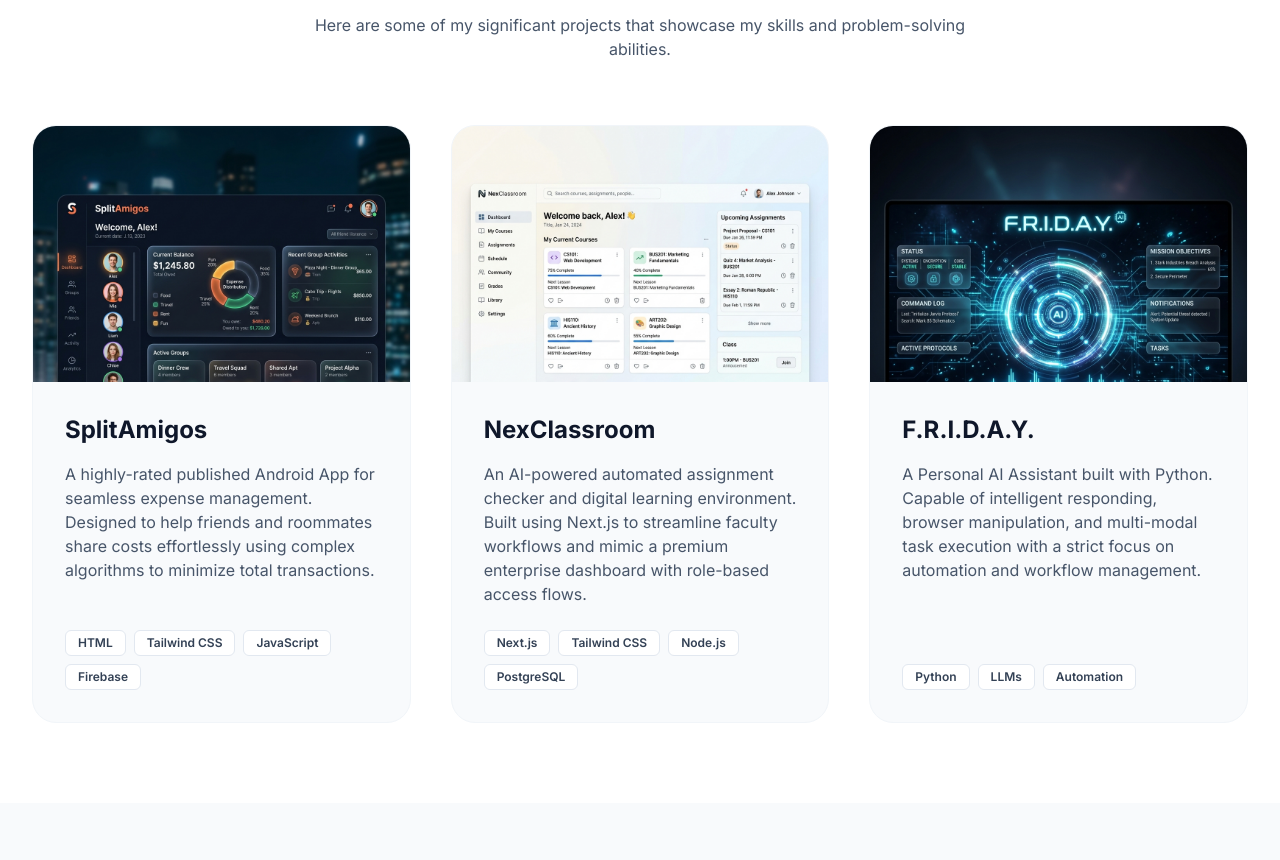
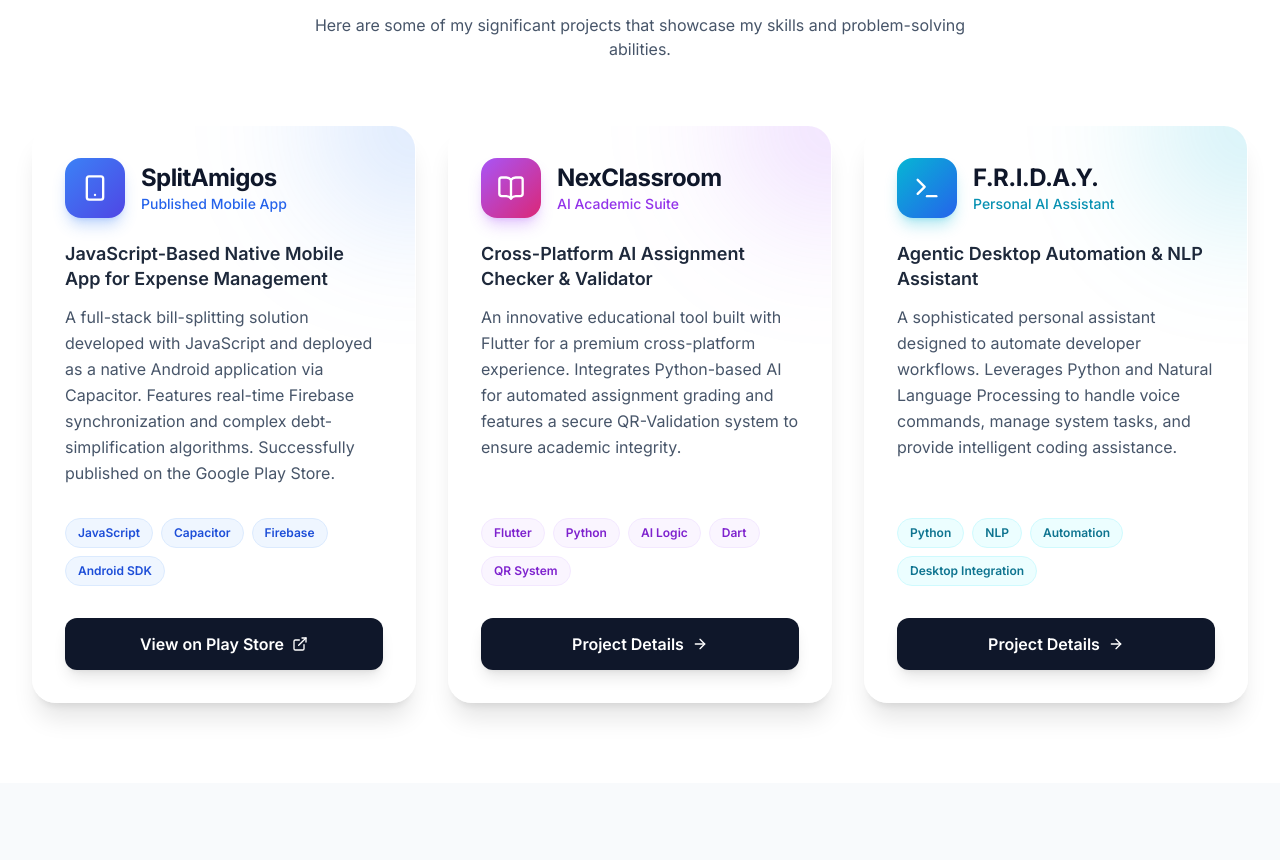
Before and after one commit to jaysonilive/portfolio-website, a plain HTML site: page index.html in a window 1280 px wide. Shown: the part 2821-3681 px from the top of the page. Drawn offline with nearby package versions, Linux system fonts and the light colour scheme.

Commit message:
feat: enhance featured projects section with glassmorphism cards

```diff
--- a/index.html
+++ b/index.html
@@ -348,93 +348,110 @@
                 <p class="mt-4 text-slate-600 dark:text-slate-400 max-w-2xl mx-auto">Here are some of my significant projects that showcase my skills and problem-solving abilities.</p>
             </div>
 
-            <div class="grid grid-cols-1 lg:grid-cols-3 gap-10">
+            <div class="grid grid-cols-1 md:grid-cols-2 lg:grid-cols-3 gap-8">
                 <!-- Project 1: SplitAmigos -->
-                <div class="group bg-slate-50 dark:bg-slate-900 rounded-3xl overflow-hidden border border-slate-100 dark:border-slate-800 hover:shadow-2xl hover:shadow-primary-500/10 transition-all duration-300 reveal flex flex-col h-full transform hover:-translate-y-2">
-                    <div class="relative h-64 overflow-hidden">
-                        <img src="assets/images/splitamigos.png" alt="SplitAmigos App" class="w-full h-full object-cover object-top group-hover:scale-105 transition-transform duration-500">
-                        <div class="absolute inset-0 bg-gradient-to-t from-slate-900/80 to-transparent opacity-0 group-hover:opacity-100 transition-opacity duration-300 flex items-end p-6">
-                            <a href="#" class="inline-flex items-center space-x-2 text-white font-semibold hover:text-primary-300 transition-colors">
-                                <span>View Live Demo</span>
-                                <i data-lucide="external-link" class="w-4 h-4"></i>
-                            </a>
-                        </div>
-                    </div>
-                    <div class="p-8 flex flex-col flex-grow">
-                        <div class="flex justify-between items-start mb-4">
-                            <h3 class="text-2xl font-bold text-slate-900 dark:text-white">SplitAmigos</h3>
-                            <div class="flex space-x-2 text-slate-500 dark:text-slate-400">
-                                <a href="#" class="hover:text-primary-600 dark:hover:text-primary-400 transition-colors"><i data-lucide="github" class="w-5 h-5"></i></a>
+                <div class="group relative p-8 rounded-3xl bg-white/60 dark:bg-slate-900/40 backdrop-blur-xl border border-white/60 dark:border-slate-700/50 shadow-xl hover:shadow-2xl hover:shadow-primary-500/20 transition-all duration-500 flex flex-col h-full transform hover:-translate-y-2 overflow-hidden">
+                    <div class="absolute -top-24 -right-24 w-48 h-48 bg-primary-500/20 rounded-full blur-3xl group-hover:bg-primary-500/30 transition-colors duration-500"></div>
+
+                    <div class="relative z-10 flex flex-col h-full">
+                        <div class="flex items-center space-x-4 mb-6">
+                            <div class="p-4 bg-gradient-to-br from-primary-500 to-indigo-600 rounded-2xl shadow-lg shadow-primary-500/30">
+                                <i data-lucide="smartphone" class="w-7 h-7 text-white"></i>
+                            </div>
+                            <div>
+                                <h3 class="text-2xl font-bold text-slate-900 dark:text-white tracking-tight">SplitAmigos</h3>
+                                <p class="text-sm font-medium text-primary-600 dark:text-primary-400">Published Mobile App</p>
                             </div>
                         </div>
-                        <p class="text-slate-600 dark:text-slate-400 mb-6 flex-grow">
-                            A highly-rated published Android App for seamless expense management. Designed to help friends and roommates share costs effortlessly using complex algorithms to minimize total transactions.
+
+                        <h4 class="text-lg font-semibold text-slate-800 dark:text-slate-200 mb-3 leading-snug">JavaScript-Based Native Mobile App for Expense Management</h4>
+
+                        <p class="text-slate-600 dark:text-slate-400 mb-8 flex-grow leading-relaxed">
+                            A full-stack bill-splitting solution developed with JavaScript and deployed as a native Android application via Capacitor. Features real-time Firebase synchronization and complex debt-simplification algorithms. Successfully published on the Google Play Store.
                         </p>
-                        <div class="flex flex-wrap gap-2 mt-auto">
-                            <span class="px-3 py-1 bg-white dark:bg-slate-800 text-slate-700 dark:text-slate-300 text-xs font-semibold rounded-md border border-slate-200 dark:border-slate-700">HTML</span>
-                            <span class="px-3 py-1 bg-white dark:bg-slate-800 text-slate-700 dark:text-slate-300 text-xs font-semibold rounded-md border border-slate-200 dark:border-slate-700">Tailwind CSS</span>
-                            <span class="px-3 py-1 bg-white dark:bg-slate-800 text-slate-700 dark:text-slate-300 text-xs font-semibold rounded-md border border-slate-200 dark:border-slate-700">JavaScript</span>
-                            <span class="px-3 py-1 bg-white dark:bg-slate-800 text-slate-700 dark:text-slate-300 text-xs font-semibold rounded-md border border-slate-200 dark:border-slate-700">Firebase</span>
+
+                        <div class="flex flex-wrap gap-2 mb-8">
+                            <span class="px-3 py-1.5 bg-primary-50 dark:bg-primary-900/20 text-primary-700 dark:text-primary-300 text-xs font-semibold rounded-full border border-primary-100 dark:border-primary-800/50 transition-colors group-hover:bg-primary-100 dark:group-hover:bg-primary-900/40">JavaScript</span>
+                            <span class="px-3 py-1.5 bg-primary-50 dark:bg-primary-900/20 text-primary-700 dark:text-primary-300 text-xs font-semibold rounded-full border border-primary-100 dark:border-primary-800/50 transition-colors group-hover:bg-primary-100 dark:group-hover:bg-primary-900/40">Capacitor</span>
+                            <span class="px-3 py-1.5 bg-primary-50 dark:bg-primary-900/20 text-primary-700 dark:text-primary-300 text-xs font-semibold rounded-full border border-primary-100 dark:border-primary-800/50 transition-colors group-hover:bg-primary-100 dark:group-hover:bg-primary-900/40">Firebase</span>
+                            <span class="px-3 py-1.5 bg-primary-50 dark:bg-primary-900/20 text-primary-700 dark:text-primary-300 text-xs font-semibold rounded-full border border-primary-100 dark:border-primary-800/50 transition-colors group-hover:bg-primary-100 dark:group-hover:bg-primary-900/40">Android SDK</span>
                         </div>
+
+                        <a href="https://play.google.com/store/apps/details?id=com.jaysoni.splitamigos&pcampaignid=web_share" target="_blank" class="inline-flex items-center justify-center w-full py-3.5 px-6 rounded-xl bg-slate-900 dark:bg-white text-white dark:text-slate-900 font-semibold hover:bg-primary-600 dark:hover:bg-primary-500 transition-all duration-300 shadow-lg hover:shadow-primary-500/25">
+                            <span>View on Play Store</span>
+                            <i data-lucide="external-link" class="w-4 h-4 ml-2"></i>
+                        </a>
                     </div>
                 </div>
 
                 <!-- Project 2: NexClassroom -->
-                <div class="group bg-slate-50 dark:bg-slate-900 rounded-3xl overflow-hidden border border-slate-100 dark:border-slate-800 hover:shadow-2xl hover:shadow-primary-500/10 transition-all duration-300 reveal flex flex-col h-full transform hover:-translate-y-2" style="transition-delay: 100ms;">
-                    <div class="relative h-64 overflow-hidden">
-                        <img src="assets/images/nexclassroom.png" alt="NexClassroom App" class="w-full h-full object-cover object-top group-hover:scale-105 transition-transform duration-500">
-                        <div class="absolute inset-0 bg-gradient-to-t from-slate-900/80 to-transparent opacity-0 group-hover:opacity-100 transition-opacity duration-300 flex items-end p-6">
-                            <a href="#" class="inline-flex items-center space-x-2 text-white font-semibold hover:text-primary-300 transition-colors">
-                                <span>View Live Demo</span>
-                                <i data-lucide="external-link" class="w-4 h-4"></i>
-                            </a>
-                        </div>
-                    </div>
-                    <div class="p-8 flex flex-col flex-grow">
-                        <div class="flex justify-between items-start mb-4">
-                            <h3 class="text-2xl font-bold text-slate-900 dark:text-white">NexClassroom</h3>
-                            <div class="flex space-x-2 text-slate-500 dark:text-slate-400">
-                                <a href="#" class="hover:text-primary-600 dark:hover:text-primary-400 transition-colors"><i data-lucide="github" class="w-5 h-5"></i></a>
+                <div class="group relative p-8 rounded-3xl bg-white/60 dark:bg-slate-900/40 backdrop-blur-xl border border-white/60 dark:border-slate-700/50 shadow-xl hover:shadow-2xl hover:shadow-purple-500/20 transition-all duration-500 flex flex-col h-full transform hover:-translate-y-2 overflow-hidden" style="transition-delay: 100ms;">
+                    <div class="absolute -top-24 -right-24 w-48 h-48 bg-purple-500/20 rounded-full blur-3xl group-hover:bg-purple-500/30 transition-colors duration-500"></div>
+
+                    <div class="relative z-10 flex flex-col h-full">
+                        <div class="flex items-center space-x-4 mb-6">
+                            <div class="p-4 bg-gradient-to-br from-purple-500 to-pink-600 rounded-2xl shadow-lg shadow-purple-500/30">
+                                <i data-lucide="book-open" class="w-7 h-7 text-white"></i>
+                            </div>
+                            <div>
+                                <h3 class="text-2xl font-bold text-slate-900 dark:text-white tracking-tight">NexClassroom</h3>
+                                <p class="text-sm font-medium text-purple-600 dark:text-purple-400">AI Academic Suite</p>
                             </div>
                         </div>
-                        <p class="text-slate-600 dark:text-slate-400 mb-6 flex-grow">
-                            An AI-powered automated assignment checker and digital learning environment. Built using Next.js to streamline faculty workflows and mimic a premium enterprise dashboard with role-based access flows.
+
+                        <h4 class="text-lg font-semibold text-slate-800 dark:text-slate-200 mb-3 leading-snug">Cross-Platform AI Assignment Checker & Validator</h4>
+
+                        <p class="text-slate-600 dark:text-slate-400 mb-8 flex-grow leading-relaxed">
+                            An innovative educational tool built with Flutter for a premium cross-platform experience. Integrates Python-based AI for automated assignment grading and features a secure QR-Validation system to ensure academic integrity.
                         </p>
-                        <div class="flex flex-wrap gap-2 mt-auto">
-                            <span class="px-3 py-1 bg-white dark:bg-slate-800 text-slate-700 dark:text-slate-300 text-xs font-semibold rounded-md border border-slate-200 dark:border-slate-700">Next.js</span>
-                            <span class="px-3 py-1 bg-white dark:bg-slate-800 text-slate-700 dark:text-slate-300 text-xs font-semibold rounded-md border border-slate-200 dark:border-slate-700">Tailwind CSS</span>
-                            <span class="px-3 py-1 bg-white dark:bg-slate-800 text-slate-700 dark:text-slate-300 text-xs font-semibold rounded-md border border-slate-200 dark:border-slate-700">Node.js</span>
-                            <span class="px-3 py-1 bg-white dark:bg-slate-800 text-slate-700 dark:text-slate-300 text-xs font-semibold rounded-md border border-slate-200 dark:border-slate-700">PostgreSQL</span>
+
+                        <div class="flex flex-wrap gap-2 mb-8">
+                            <span class="px-3 py-1.5 bg-purple-50 dark:bg-purple-900/20 text-purple-700 dark:text-purple-300 text-xs font-semibold rounded-full border border-purple-100 dark:border-purple-800/50 transition-colors group-hover:bg-purple-100 dark:group-hover:bg-purple-900/40">Flutter</span>
+                            <span class="px-3 py-1.5 bg-purple-50 dark:bg-purple-900/20 text-purple-700 dark:text-purple-300 text-xs font-semibold rounded-full border border-purple-100 dark:border-purple-800/50 transition-colors group-hover:bg-purple-100 dark:group-hover:bg-purple-900/40">Python</span>
+                            <span class="px-3 py-1.5 bg-purple-50 dark:bg-purple-900/20 text-purple-700 dark:text-purple-300 text-xs font-semibold rounded-full border border-purple-100 dark:border-purple-800/50 transition-colors group-hover:bg-purple-100 dark:group-hover:bg-purple-900/40">AI Logic</span>
+                            <span class="px-3 py-1.5 bg-purple-50 dark:bg-purple-900/20 text-purple-700 dark:text-purple-300 text-xs font-semibold rounded-full border border-purple-100 dark:border-purple-800/50 transition-colors group-hover:bg-purple-100 dark:group-hover:bg-purple-900/40">Dart</span>
+                            <span class="px-3 py-1.5 bg-purple-50 dark:bg-purple-900/20 text-purple-700 dark:text-purple-300 text-xs font-semibold rounded-full border border-purple-100 dark:border-purple-800/50 transition-colors group-hover:bg-purple-100 dark:group-hover:bg-purple-900/40">QR System</span>
                         </div>
+
+                        <a href="#" class="inline-flex items-center justify-center w-full py-3.5 px-6 rounded-xl bg-slate-900 dark:bg-white text-white dark:text-slate-900 font-semibold hover:bg-purple-600 dark:hover:bg-purple-500 transition-all duration-300 shadow-lg hover:shadow-purple-500/25">
+                            <span>Project Details</span>
+                            <i data-lucide="arrow-right" class="w-4 h-4 ml-2 group-hover:translate-x-1 transition-transform"></i>
+                        </a>
                     </div>
                 </div>
 
                 <!-- Project 3: F.R.I.D.A.Y. -->
-                <div class="group bg-slate-50 dark:bg-slate-900 rounded-3xl overflow-hidden border border-slate-100 dark:border-slate-800 hover:shadow-2xl hover:shadow-primary-500/10 transition-all duration-300 reveal flex flex-col h-full transform hover:-translate-y-2" style="transition-delay: 200ms;">
-                    <div class="relative h-64 overflow-hidden">
-                        <img src="assets/images/friday.png" alt="F.R.I.D.A.Y. App" class="w-full h-full object-cover object-top group-hover:scale-105 transition-transform duration-500">
-                        <div class="absolute inset-0 bg-gradient-to-t from-slate-900/80 to-transparent opacity-0 group-hover:opacity-100 transition-opacity duration-300 flex items-end p-6">
-                            <a href="#" class="inline-flex items-center space-x-2 text-white font-semibold hover:text-primary-300 transition-colors">
-                                <span>View Live Demo</span>
-                                <i data-lucide="external-link" class="w-4 h-4"></i>
-                            </a>
-                        </div>
-                    </div>
-                    <div class="p-8 flex flex-col flex-grow">
-                        <div class="flex justify-between items-start mb-4">
-                            <h3 class="text-2xl font-bold text-slate-900 dark:text-white">F.R.I.D.A.Y.</h3>
-                            <div class="flex space-x-2 text-slate-500 dark:text-slate-400">
-                                <a href="#" class="hover:text-primary-600 dark:hover:text-primary-400 transition-colors"><i data-lucide="github" class="w-5 h-5"></i></a>
+                <div class="group relative p-8 rounded-3xl bg-white/60 dark:bg-slate-900/40 backdrop-blur-xl border border-white/60 dark:border-slate-700/50 shadow-xl hover:shadow-2xl hover:shadow-cyan-500/20 transition-all duration-500 flex flex-col h-full transform hover:-translate-y-2 overflow-hidden" style="transition-delay: 200ms;">
+                    <div class="absolute -top-24 -right-24 w-48 h-48 bg-cyan-500/20 rounded-full blur-3xl group-hover:bg-cyan-500/30 transition-colors duration-500"></div>
+
+                    <div class="relative z-10 flex flex-col h-full">
+                        <div class="flex items-center space-x-4 mb-6">
+                            <div class="p-4 bg-gradient-to-br from-cyan-500 to-blue-600 rounded-2xl shadow-lg shadow-cyan-500/30">
+                                <i data-lucide="terminal" class="w-7 h-7 text-white"></i>
+                            </div>
+                            <div>
+                                <h3 class="text-2xl font-bold text-slate-900 dark:text-white tracking-tight">F.R.I.D.A.Y.</h3>
+                                <p class="text-sm font-medium text-cyan-600 dark:text-cyan-400">Personal AI Assistant</p>
                             </div>
                         </div>
-                        <p class="text-slate-600 dark:text-slate-400 mb-6 flex-grow">
-                            A Personal AI Assistant built with Python. Capable of intelligent responding, browser manipulation, and multi-modal task execution with a strict focus on automation and workflow management.
+
+                        <h4 class="text-lg font-semibold text-slate-800 dark:text-slate-200 mb-3 leading-snug">Agentic Desktop Automation & NLP Assistant</h4>
+
+                        <p class="text-slate-600 dark:text-slate-400 mb-8 flex-grow leading-relaxed">
+                            A sophisticated personal assistant designed to automate developer workflows. Leverages Python and Natural Language Processing to handle voice commands, manage system tasks, and provide intelligent coding assistance.
                         </p>
-                        <div class="flex flex-wrap gap-2 mt-auto">
-                            <span class="px-3 py-1 bg-white dark:bg-slate-800 text-slate-700 dark:text-slate-300 text-xs font-semibold rounded-md border border-slate-200 dark:border-slate-700">Python</span>
-                            <span class="px-3 py-1 bg-white dark:bg-slate-800 text-slate-700 dark:text-slate-300 text-xs font-semibold rounded-md border border-slate-200 dark:border-slate-700">LLMs</span>
-                            <span class="px-3 py-1 bg-white dark:bg-slate-800 text-slate-700 dark:text-slate-300 text-xs font-semibold rounded-md border border-slate-200 dark:border-slate-700">Automation</span>
+
+                        <div class="flex flex-wrap gap-2 mb-8">
+                            <span class="px-3 py-1.5 bg-cyan-50 dark:bg-cyan-900/20 text-cyan-700 dark:text-cyan-300 text-xs font-semibold rounded-full border border-cyan-100 dark:border-cyan-800/50 transition-colors group-hover:bg-cyan-100 dark:group-hover:bg-cyan-900/40">Python</span>
+                            <span class="px-3 py-1.5 bg-cyan-50 dark:bg-cyan-900/20 text-cyan-700 dark:text-cyan-300 text-xs font-semibold rounded-full border border-cyan-100 dark:border-cyan-800/50 transition-colors group-hover:bg-cyan-100 dark:group-hover:bg-cyan-900/40">NLP</span>
+                            <span class="px-3 py-1.5 bg-cyan-50 dark:bg-cyan-900/20 text-cyan-700 dark:text-cyan-300 text-xs font-semibold rounded-full border border-cyan-100 dark:border-cyan-800/50 transition-colors group-hover:bg-cyan-100 dark:group-hover:bg-cyan-900/40">Automation</span>
+                            <span class="px-3 py-1.5 bg-cyan-50 dark:bg-cyan-900/20 text-cyan-700 dark:text-cyan-300 text-xs font-semibold rounded-full border border-cyan-100 dark:border-cyan-800/50 transition-colors group-hover:bg-cyan-100 dark:group-hover:bg-cyan-900/40">Desktop Integration</span>
                         </div>
+
+                        <a href="#" class="inline-flex items-center justify-center w-full py-3.5 px-6 rounded-xl bg-slate-900 dark:bg-white text-white dark:text-slate-900 font-semibold hover:bg-cyan-600 dark:hover:bg-cyan-500 transition-all duration-300 shadow-lg hover:shadow-cyan-500/25">
+                            <span>Project Details</span>
+                            <i data-lucide="arrow-right" class="w-4 h-4 ml-2 group-hover:translate-x-1 transition-transform"></i>
+                        </a>
                     </div>
                 </div>
             </div>
```
